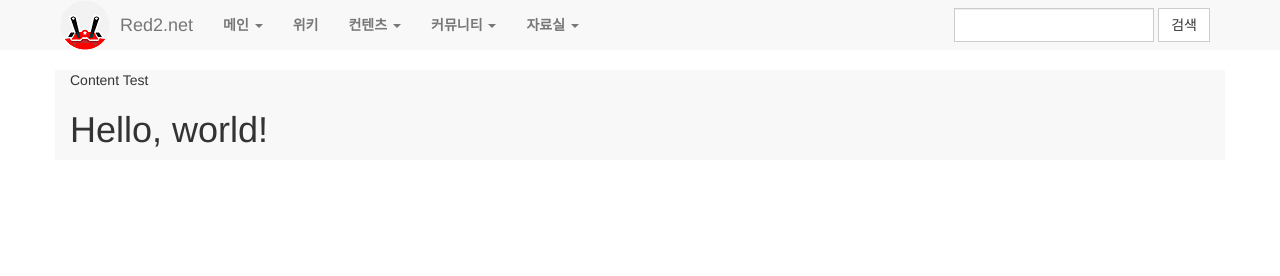
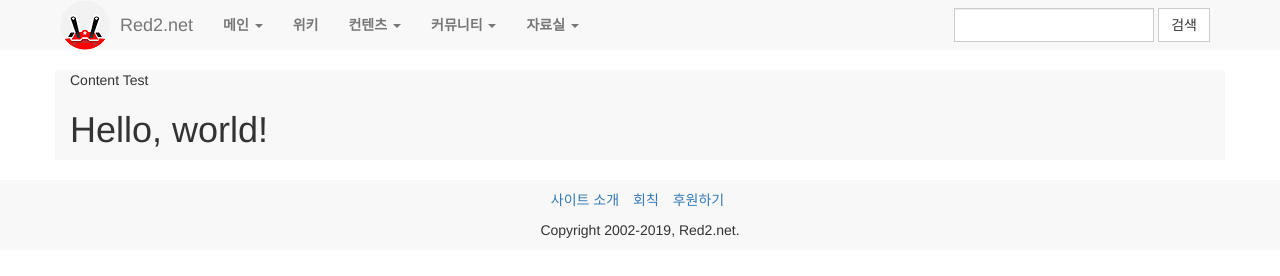
Before and after one commit to red2cracker/red2v11, a plain HTML site: page index.html in a window 1280 px wide. Drawn offline with nearby package versions, Linux system fonts and the light colour scheme.

Commit message:
footer 추가.

```diff
--- a/css/style.css
+++ b/css/style.css
@@ -28,6 +28,8 @@ body {
   background-image: url("../img/red2mtnk_small_sharp.png");
   background-repeat: no-repeat;
   padding-left: 65px; /* 70px */
+  /* font-family: 'Open Sans', sans-serif;
+  font-size: 18px !important; */
 }
 
 /*
@@ -126,6 +128,16 @@ body {
 
 /* .icon-bar End */
 
+.footer {
+  text-align: center;
+  background-color: #f8f8f8;
+  margin-top: 20px;
+}
+.footer .list-inline {
+  margin-top: 10px;
+}
+
+
 @media (min-width: 768px) {
 
 .navbar {
--- a/index.html
+++ b/index.html
@@ -11,6 +11,7 @@
     <link rel="stylesheet" href="https://stackpath.bootstrapcdn.com/bootstrap/3.4.1/css/bootstrap.min.css" integrity="sha384-HSMxcRTRxnN+Bdg0JdbxYKrThecOKuH5zCYotlSAcp1+c8xmyTe9GYg1l9a69psu" crossorigin="anonymous">
 	<link rel="stylesheet" href="css/font-awesome.min.css">
 	<link rel="stylesheet" href="css/style.css">
+	<!-- <link href="https://fonts.googleapis.com/css?family=Open+Sans" rel="stylesheet"> -->
 
     <!-- HTML5 shim and Respond.js for IE8 support of HTML5 elements and media queries -->
     <!-- WARNING: Respond.js doesn't work if you view the page via file:// -->
@@ -107,6 +108,18 @@
 
 </div>
 
+<footer class="footer">
+  <div class="container">
+    <ul class="list-inline">
+	  <li><a href="#">사이트 소개</a></li>
+	  <li><a href="#">회칙</a></li>
+	  <li><a href="#">후원하기</a></li>
+	</ul>
+
+    <p>Copyright 2002-2019, Red2.net.</p>
+  </div>
+</footer>
+
     <!-- jQuery (necessary for Bootstrap's JavaScript plugins) -->
     <script src="https://code.jquery.com/jquery-1.12.4.min.js" integrity="sha384-nvAa0+6Qg9clwYCGGPpDQLVpLNn0fRaROjHqs13t4Ggj3Ez50XnGQqc/r8MhnRDZ" crossorigin="anonymous"></script>
     <!-- Include all compiled plugins (below), or include individual files as needed -->
```
